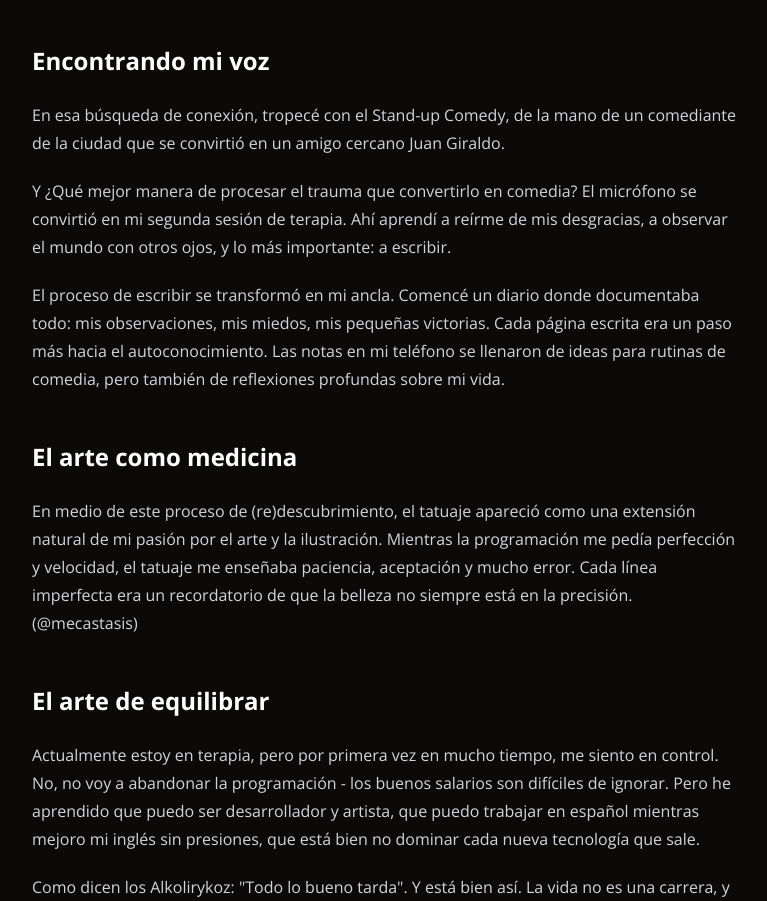
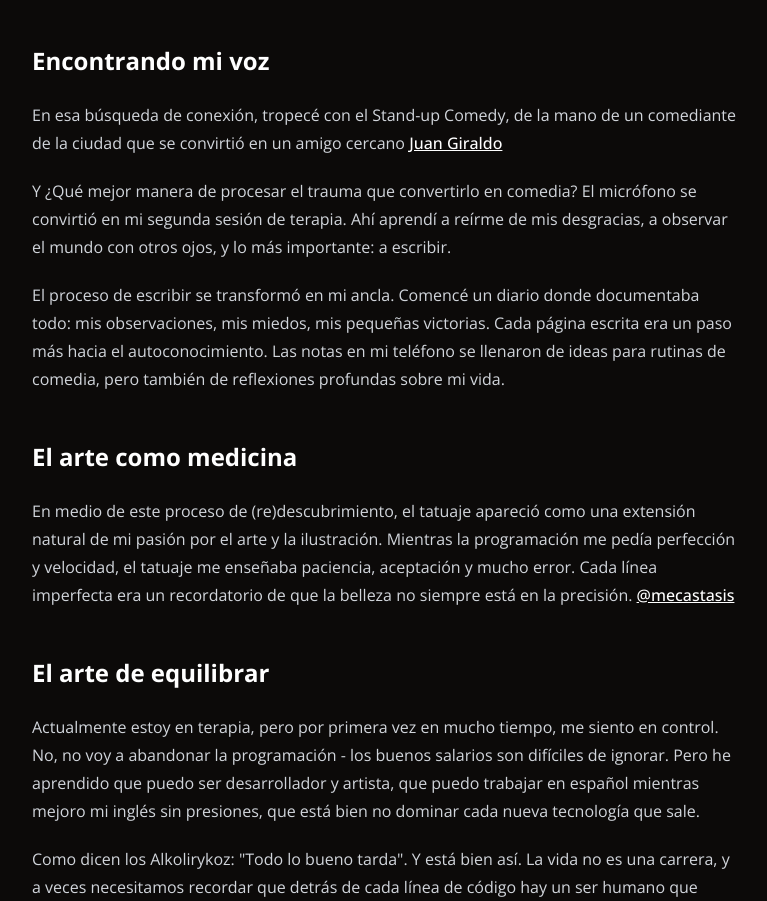
Before and after one commit to stivncastillo/stivendev, an Astro site: page /blog/mi-historia-burnout-tech in a window 1280 px wide. Shown: the part 2505-3406 px from the top of the page, without its empty margins (256-1023 px from the left). Built offline with nearby package versions, Linux system fonts and the light colour scheme; Astro itself is replaced by a stand-in of ours; some packages are replaced by stand-ins of ours.

Commit message:
fix post

```diff
--- a/src/components/BaseHead.astro
+++ b/src/components/BaseHead.astro
@@ -38,6 +38,7 @@
 <!-- Twitter -->
 <meta property="twitter:card" content="summary_large_image" />
 <meta property="twitter:url" content={Astro.url} />
+<meta property="twitter:domain" content="stiven.dev">
 <meta property="twitter:title" content={title} />
 <meta property="twitter:description" content={description} />
 <meta property="twitter:image" content={new URL(image, Astro.url)} />
--- a/src/content/blog/mi-historia-burnout-tech.mdx
+++ b/src/content/blog/mi-historia-burnout-tech.mdx
@@ -46,7 +46,7 @@ Una de las primeras tareas fue enfrentarme a mi miedo a la socialización. "Nece
 
 ## Encontrando mi voz
 
-En esa búsqueda de conexión, tropecé con el Stand-up Comedy, de la mano de un comediante de la ciudad que se convirtió en un amigo cercano Juan Giraldo.
+En esa búsqueda de conexión, tropecé con el Stand-up Comedy, de la mano de un comediante de la ciudad que se convirtió en un amigo cercano [Juan Giraldo](https://www.instagram.com/donjuangiraldo/)
 
 Y ¿Qué mejor manera de procesar el trauma que convertirlo en comedia? El micrófono se convirtió en mi segunda sesión de terapia. Ahí aprendí a reírme de mis desgracias, a observar el mundo con otros ojos, y lo más importante: a escribir.
 
@@ -54,7 +54,7 @@ El proceso de escribir se transformó en mi ancla. Comencé un diario donde docu
 
 ## El arte como medicina
 
-En medio de este proceso de (re)descubrimiento, el tatuaje apareció como una extensión natural de mi pasión por el arte y la ilustración. Mientras la programación me pedía perfección y velocidad, el tatuaje me enseñaba paciencia, aceptación y mucho error. Cada línea imperfecta era un recordatorio de que la belleza no siempre está en la precisión. (@mecastasis)
+En medio de este proceso de (re)descubrimiento, el tatuaje apareció como una extensión natural de mi pasión por el arte y la ilustración. Mientras la programación me pedía perfección y velocidad, el tatuaje me enseñaba paciencia, aceptación y mucho error. Cada línea imperfecta era un recordatorio de que la belleza no siempre está en la precisión. [@mecastasis](https://www.instagram.com/mecastasis/)
 
 ## El arte de equilibrar
 
```
